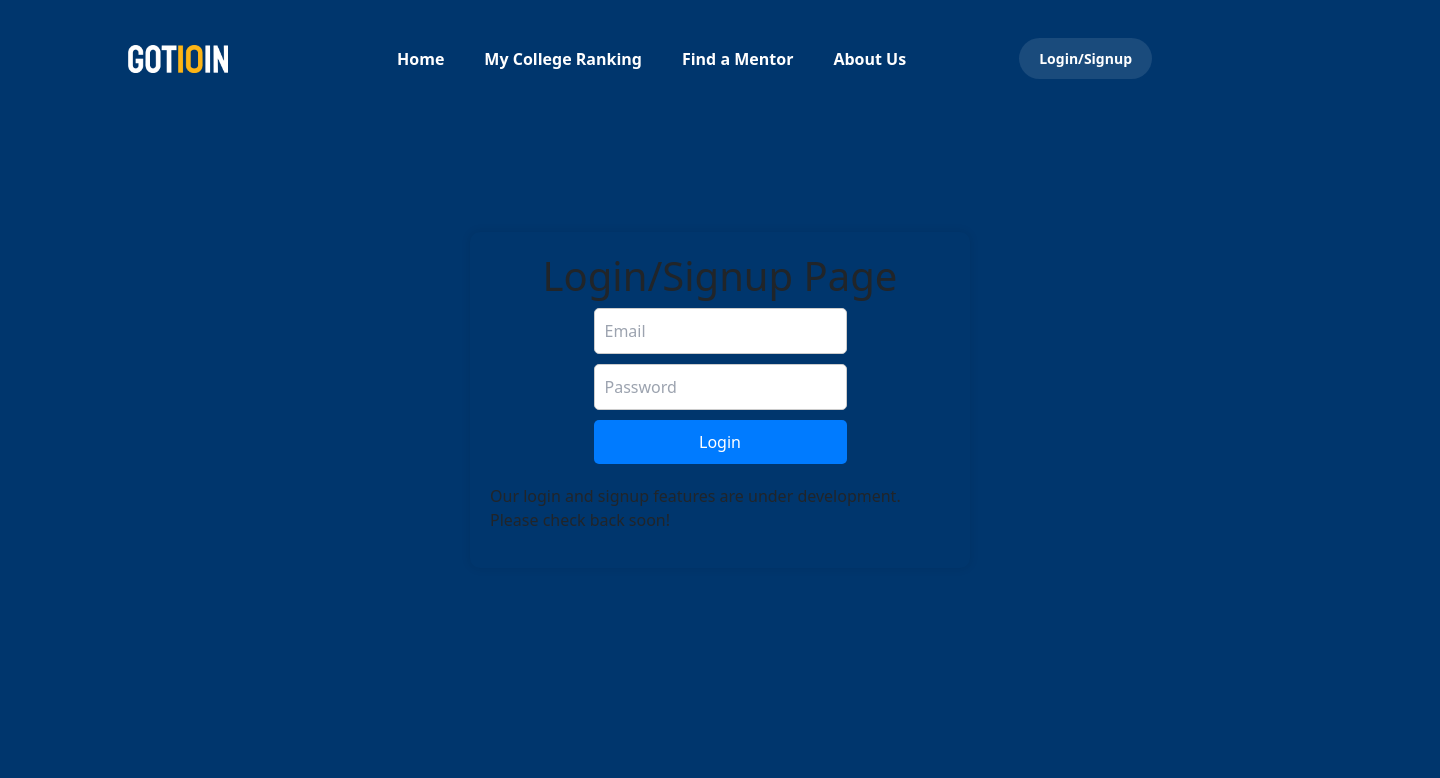
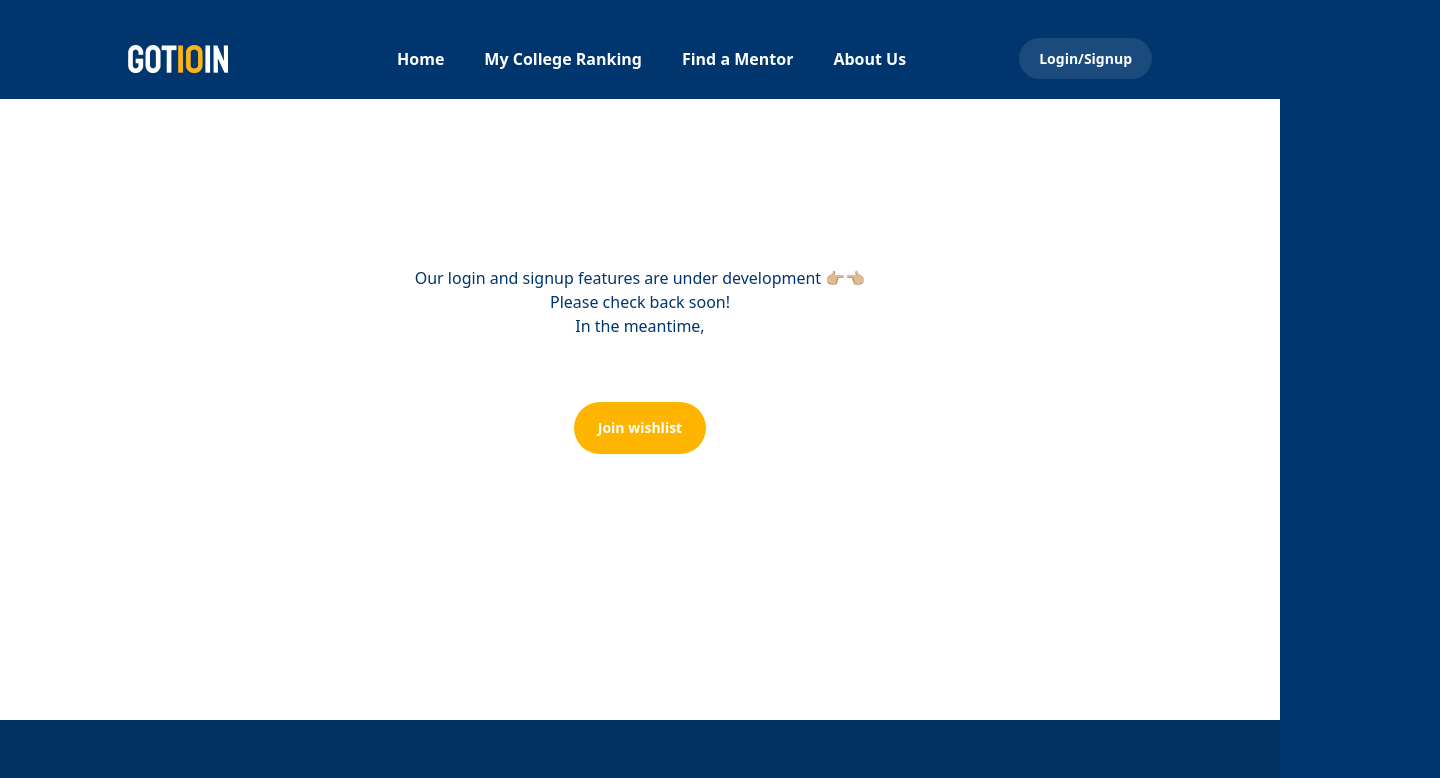
Before and after one commit to Got10IN/Got10IN, a React (Create React App) app: page /login-signup in a window 1280 px wide. Shown: the top 778 px of the page, 1440 px wide, since content can reach past the window. Built offline with nearby package versions, Linux system fonts and the light colour scheme.

Commit message:
hotfix LoginSignup

```diff
--- a/src/pages/user/LoginSignup.tsx
+++ b/src/pages/user/LoginSignup.tsx
@@ -1,56 +1,17 @@
-import axios from 'axios'
-import { useState } from 'react'
+import { SubscribeButton } from '../../components/functional/SubscribeButton'
 import './LoginSignup.css'
 
 function LoginSignup() {
-    const [email, setEmail] = useState('')
-    const [password, setPassword] = useState('')
-
-    const handleLogin = async (e: any) => {
-        e.preventDefault()
-        try {
-            const response = await axios.post(
-                'https://got10in-backend-cfba39007310.herokuapp.com/login/',
-                { email, password }
-            )
-            if (response.status === 200 && response.data.access_token) {
-                console.log('Login successful!', response.data)
-                localStorage.setItem('isLoggedIn', 'true')
-                alert('Login successful!')
-            } else {
-                console.log('Login failed!')
-                alert('Login failed!')
-            }
-        } catch (error) {
-            console.error('Error during login:', error)
-            alert('Error during login. Please try again.')
-        }
-    }
-
     return (
-        <div className='login-container'>
-            <div className='login-content'>
-                <h1>Login/Signup Page</h1>
-                <div className='login-form'>
-                    <input
-                        type='email'
-                        placeholder='Email'
-                        value={email}
-                        onChange={(e) => setEmail(e.target.value)}
-                    />
-                    <input
-                        type='password'
-                        placeholder='Password'
-                        value={password}
-                        onChange={(e) => setPassword(e.target.value)}
-                    />
-                    <button onClick={handleLogin}>Login</button>
-                </div>
-                <p>
-                    Our login and signup features are under development. Please
-                    check back soon!
-                </p>
-            </div>
+        <div className='min-h-[90vh] bg-white w-full flex items-center justify-center flex-col gap'>
+            <p className='text-accent text-center'>
+                Our login and signup features are under development 👉🏼👈🏼
+                <br />
+                Please check back soon!
+                <br />
+                In the meantime,
+            </p>
+            <SubscribeButton />
         </div>
     )
 }
```
